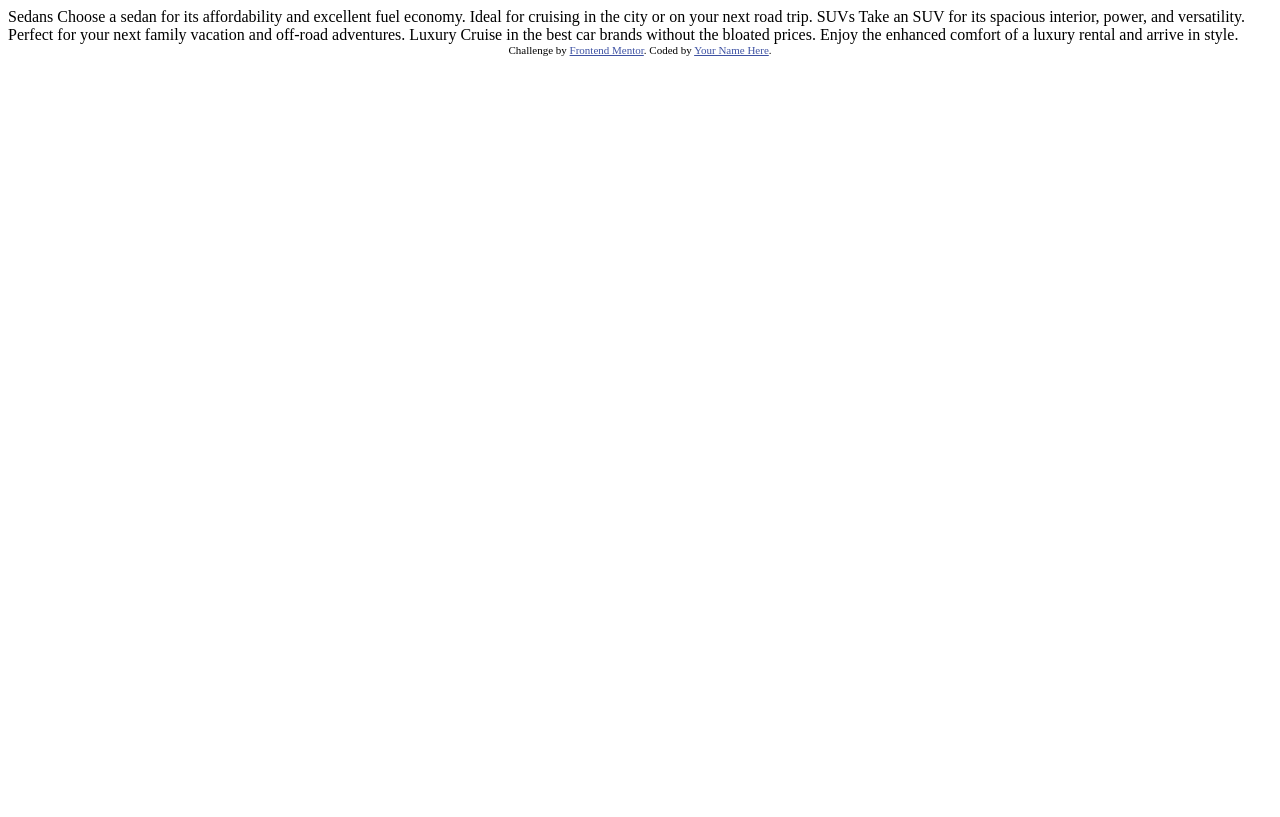
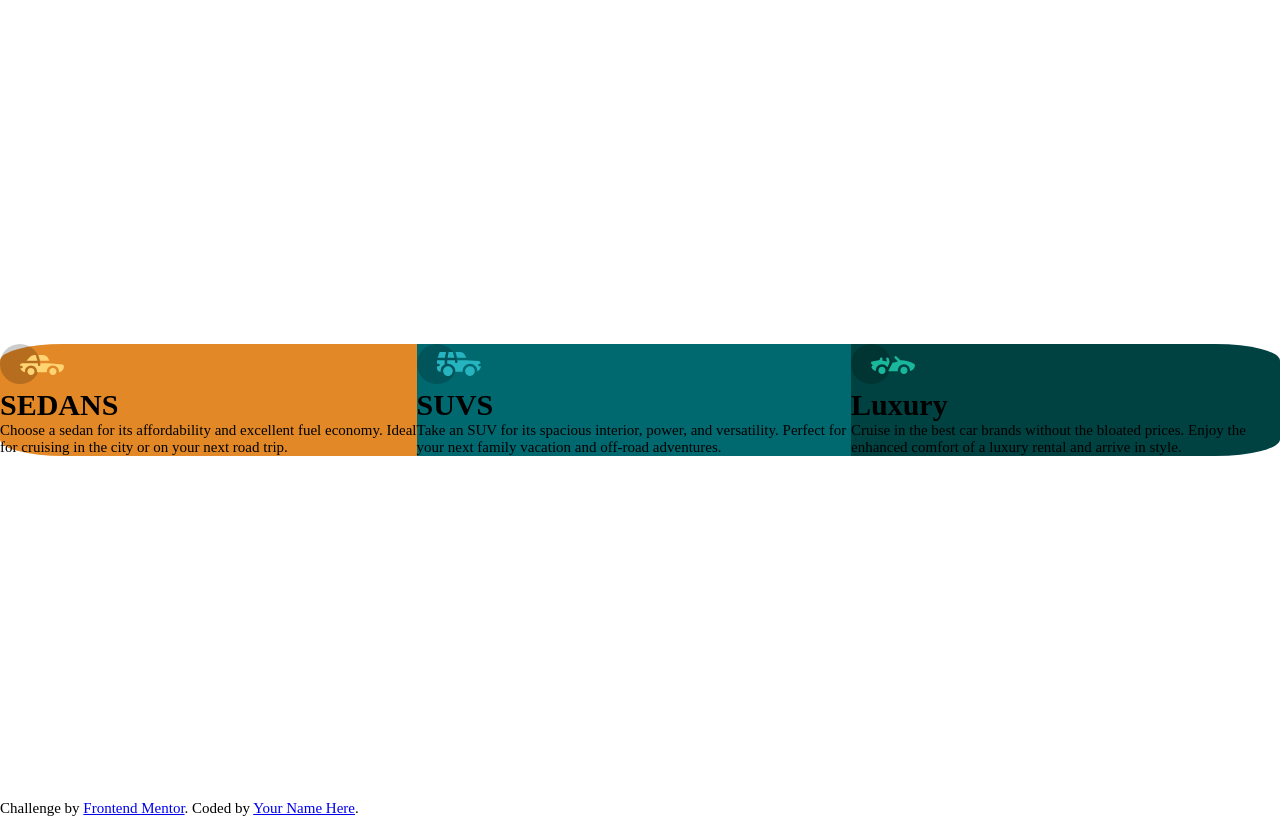
Before and after one commit to roseandlily33/3-Column-Component, a plain HTML site: page index.html in a window 1280 px wide. Drawn offline with Linux system fonts and the light colour scheme.

Commit message:
Got the main content and styling in

```diff
--- a/index.html
+++ b/index.html
@@ -7,26 +7,34 @@
   <link rel="icon" type="image/png" sizes="32x32" href="./images/favicon-32x32.png">
 
   <title>Frontend Mentor | 3-column preview card component</title>
-
-  <!-- Feel free to remove these styles or customise in your own stylesheet 👍 -->
-  <style>
-    .attribution { font-size: 11px; text-align: center; }
-    .attribution a { color: hsl(228, 45%, 44%); }
-  </style>
+  <link href="style.css" rel="stylesheet" />
 </head>
 <body>
+  <main>
+    <div id="div1">
+      <img src="images/icon-sedans.svg" alt="image of sedan"/>
+      <h1>SEDANS</h1>
+      <p> Choose a sedan for its affordability and excellent fuel economy. Ideal for cruising in the city
+        or on your next road trip.</p>
+    </div>
+    <div id="div2">
+      <img src="images/icon-suvs.svg" alt="icon of SUV" />
+      <h1>SUVS</h1>
+      <p>Take an SUV for its spacious interior, power, and versatility. Perfect for your next family vacation
+        and off-road adventures.</p>
+    </div>
+    <div id="div3">
+      <img src="images/icon-luxury.svg" alt="luxury image" />
+      <h1>Luxury</h1>
+      <p>Cruise in the best car brands without the bloated prices. Enjoy the enhanced comfort of a luxury rental and arrive in style.</p>
 
-  Sedans
-  Choose a sedan for its affordability and excellent fuel economy. Ideal for cruising in the city
-  or on your next road trip.
+    </div>
+  </main>
 
-  SUVs
-  Take an SUV for its spacious interior, power, and versatility. Perfect for your next family vacation
-  and off-road adventures.
 
-  Luxury
-  Cruise in the best car brands without the bloated prices. Enjoy the enhanced comfort of a luxury
-  rental and arrive in style.
+
+
+
 
   <div class="attribution">
     Challenge by <a href="https://www.frontendmentor.io?ref=challenge" target="_blank">Frontend Mentor</a>.
--- a/style.css
+++ b/style.css
@@ -1,11 +1,57 @@
-*{
+* {
     box-sizing: border-box;
     margin: 0;
     padding: 0;
 }
-:root{
+
+:root {
+    --Brightorange: hsl(31, 77%, 52%);
+    --Darkcyan: hsl(184, 100%, 22%);
+    --Verydarkcyan: hsl(179, 100%, 13%);
+    --Transparentwhite: hsla(0, 0%, 100%, 0.75);
+    --verylightgray: hsl(0, 0%, 95%);
 
 }
-body{
-    background-color: ;
+
+body {
+    background-color:var(--Transparentwhite);
+    font-size: 15px;
 }
+main {
+    height: 100vh;
+    display: flex;
+    align-items: center;
+    justify-content: center;
+}
+#div1{
+    background-color: var(--Brightorange);
+    border-top-left-radius: 15%;
+    border-bottom-left-radius: 15%;
+
+}
+#div2{
+    background-color: var(--Darkcyan);
+}
+#div3{
+    background-color: var(--Verydarkcyan);
+    border-top-right-radius: 15%;
+    border-bottom-right-radius: 15%;
+}
+
+/* button styling */
+.button{
+    border-radius: 25%;
+    margin: 2em;
+    padding: 2em;
+    width: 50%;
+    background-color: var(--Transparentwhite);
+}
+.button div1{
+    color: var(--Brightorange);
+}
+.button div2{
+    color: var(--Darkcyan);
+}
+.button div3{
+    color: var(--Verydarkcyan);
+}
```
